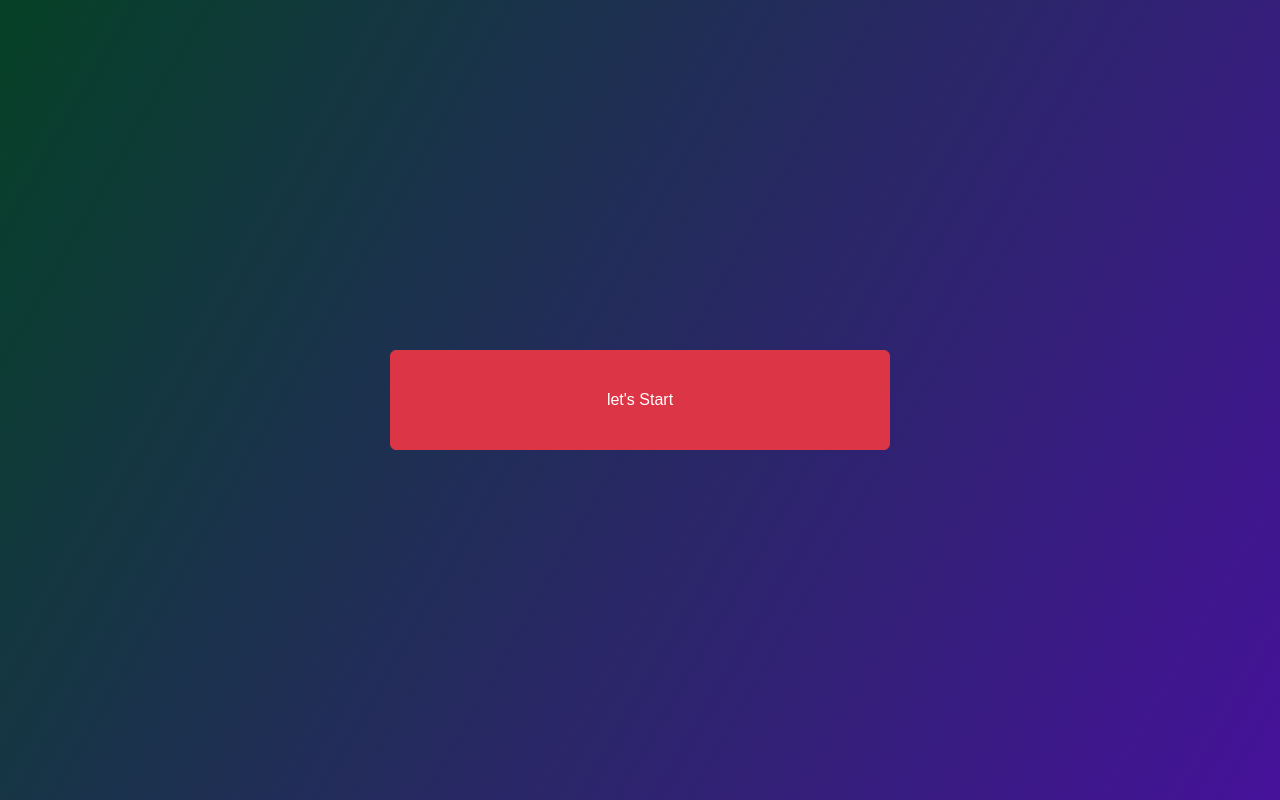
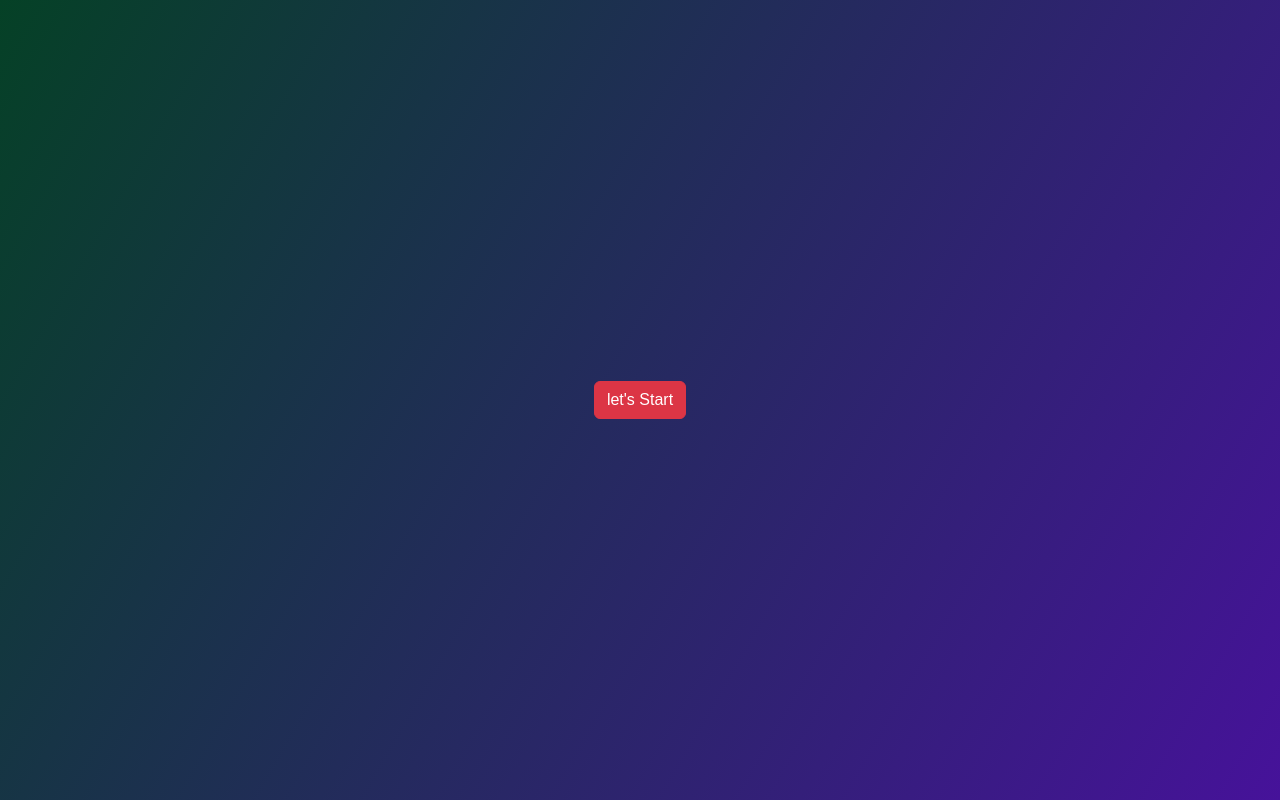
Before and after one commit to Zeeshan-Haider-Soomro/head-or-tail-game-by-javascript, a plain HTML site: page index.html in a window 1280 px wide. Drawn offline with nearby package versions, Linux system fonts and the light colour scheme; some packages are replaced by stand-ins of ours; a script that the page names is missing.

Commit message:
HEAD OR TAIL GAME

```diff
--- a/style.css
+++ b/style.css
@@ -15,7 +15,7 @@
     width: 100%;
     height: 100vh;
 }
-.button01{
+/* .button01{
     height: 100px;
     width: 500px;
-}
+} */
```
